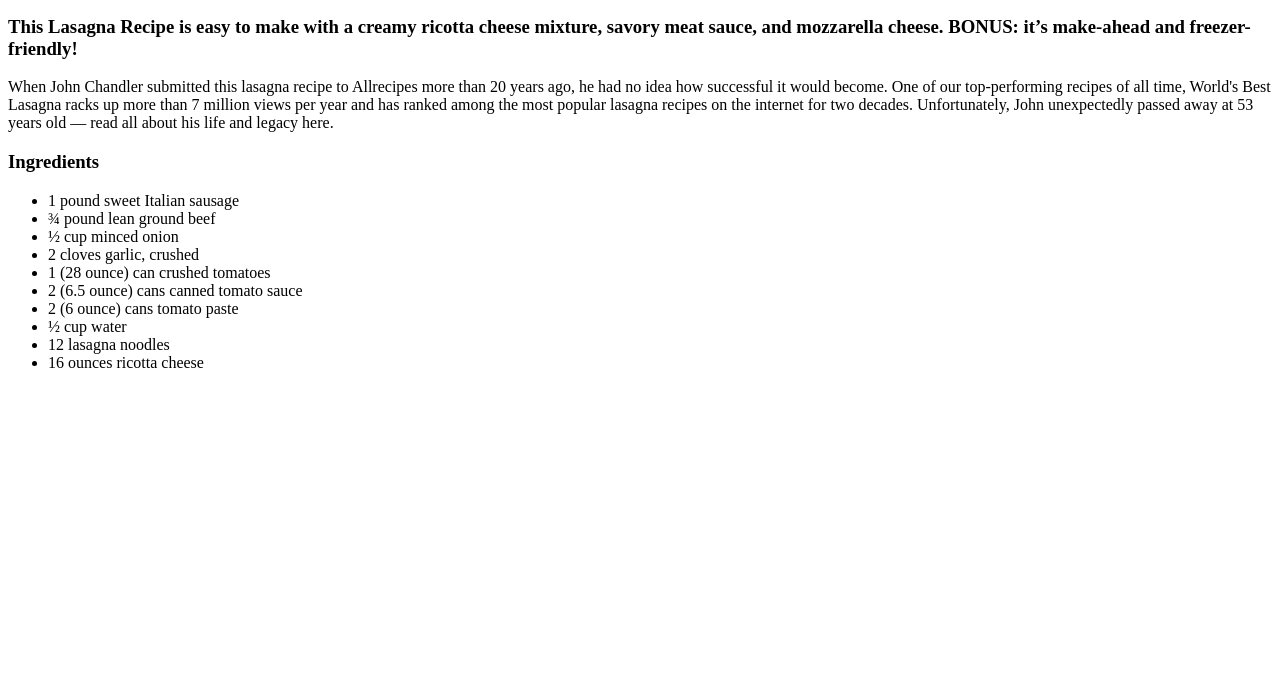
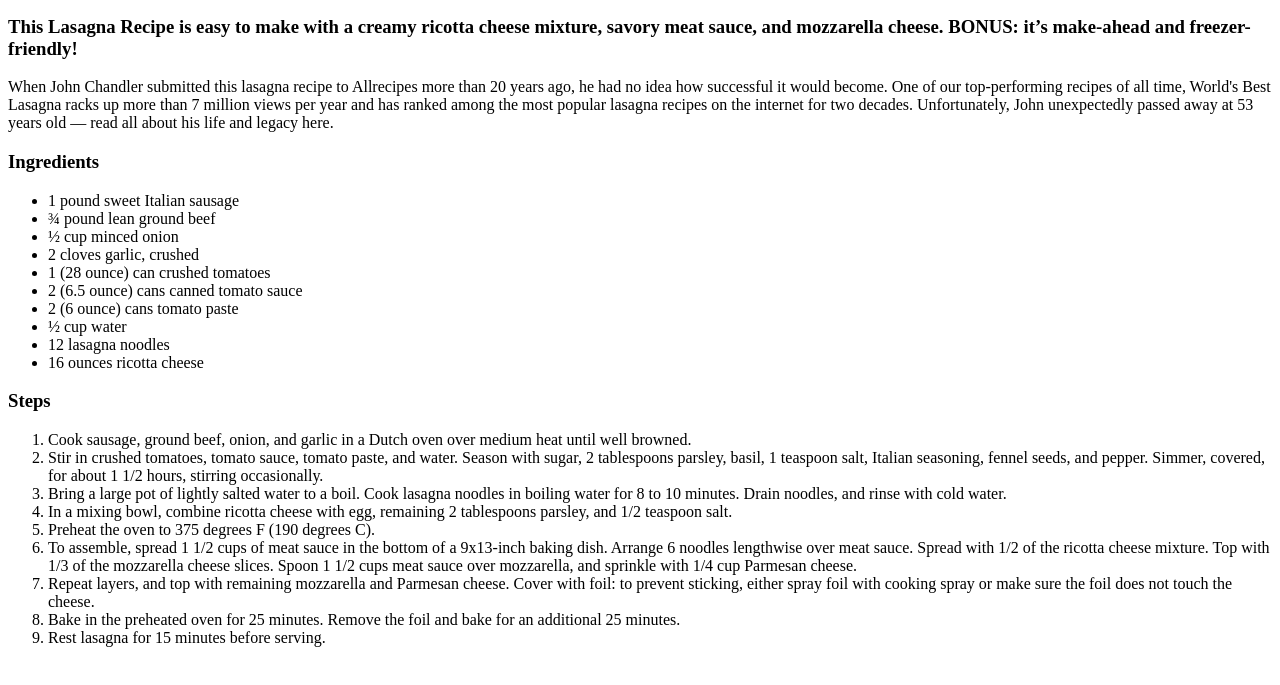
Before and after one commit to dkimb0/odin-recipes, a plain HTML site: page recipes/lasagna.html in a window 1280 px wide. Shown: the part 101-786 px from the top of the page. Drawn offline with Linux system fonts and the light colour scheme.

Commit message:
add steps

```diff
--- a/recipes/lasagna.html
+++ b/recipes/lasagna.html
@@ -23,5 +23,18 @@
             <li>12 lasagna noodles</li>
             <li>16 ounces ricotta cheese</li>
         </ul>
+
+        <h3>Steps</h3>
+        <ol>
+            <li>Cook sausage, ground beef, onion, and garlic in a Dutch oven over medium heat until well browned.</li>
+            <li>Stir in crushed tomatoes, tomato sauce, tomato paste, and water. Season with sugar, 2 tablespoons parsley, basil, 1 teaspoon salt, Italian seasoning, fennel seeds, and pepper. Simmer, covered, for about 1 1/2 hours, stirring occasionally.</li>
+            <li>Bring a large pot of lightly salted water to a boil. Cook lasagna noodles in boiling water for 8 to 10 minutes. Drain noodles, and rinse with cold water.</li>
+            <li>In a mixing bowl, combine ricotta cheese with egg, remaining 2 tablespoons parsley, and 1/2 teaspoon salt.</li>
+            <li>Preheat the oven to 375 degrees F (190 degrees C).</li>
+            <li>To assemble, spread 1 1/2 cups of meat sauce in the bottom of a 9x13-inch baking dish. Arrange 6 noodles lengthwise over meat sauce. Spread with 1/2 of the ricotta cheese mixture. Top with 1/3 of the mozzarella cheese slices. Spoon 1 1/2 cups meat sauce over mozzarella, and sprinkle with 1/4 cup Parmesan cheese.</li>
+            <li>Repeat layers, and top with remaining mozzarella and Parmesan cheese. Cover with foil: to prevent sticking, either spray foil with cooking spray or make sure the foil does not touch the cheese.</li>
+            <li>Bake in the preheated oven for 25 minutes. Remove the foil and bake for an additional 25 minutes.</li>
+            <li>Rest lasagna for 15 minutes before serving.</li>
+        </ol>
     </body>
 </html>
```
